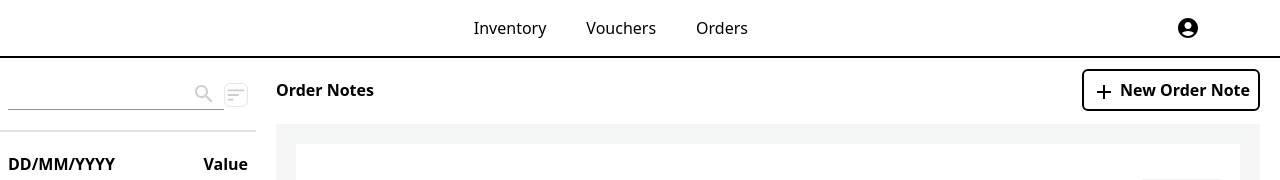
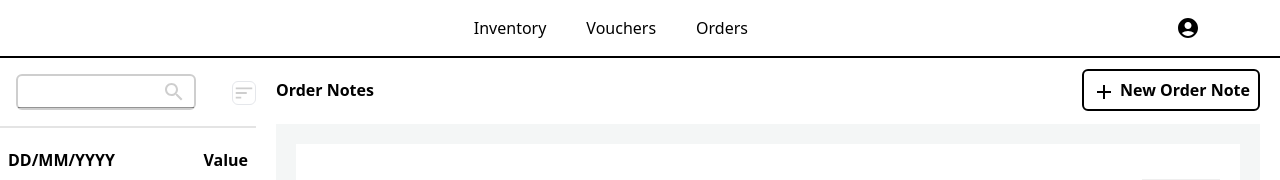
Before and after one commit to MapieMamunhe/siglonet-web-test-page, a Next.js app: page /orders/list in a window 1280 px wide. Shown: the top 180 px of the page. Built offline with nearby package versions, Linux system fonts and the light colour scheme.

Commit message:
Update search component styles

```diff
--- a/src/components/SearchOrdersComponent.tsx
+++ b/src/components/SearchOrdersComponent.tsx
@@ -12,15 +12,11 @@ type props = {
 export function SearchOrdersComponent(props: props) {
   return (
     <section className="flex flex-col">
-      <div
-        className="mx-2 h-fit flex flex-row justify-between
-            py-5 mb-0
-          "
-      >
+      <div className="flex my-4 ml-4">
         <Input
           id="input-with-icon-adornment"
           value={props.search}
-          className=""
+          className="w-3/4 mr-auto border-2 border-[#CECECE] border-solid rounded-md"
           onChange={(e) => {
             props.setSearch(e.currentTarget.value);
           }}
```
